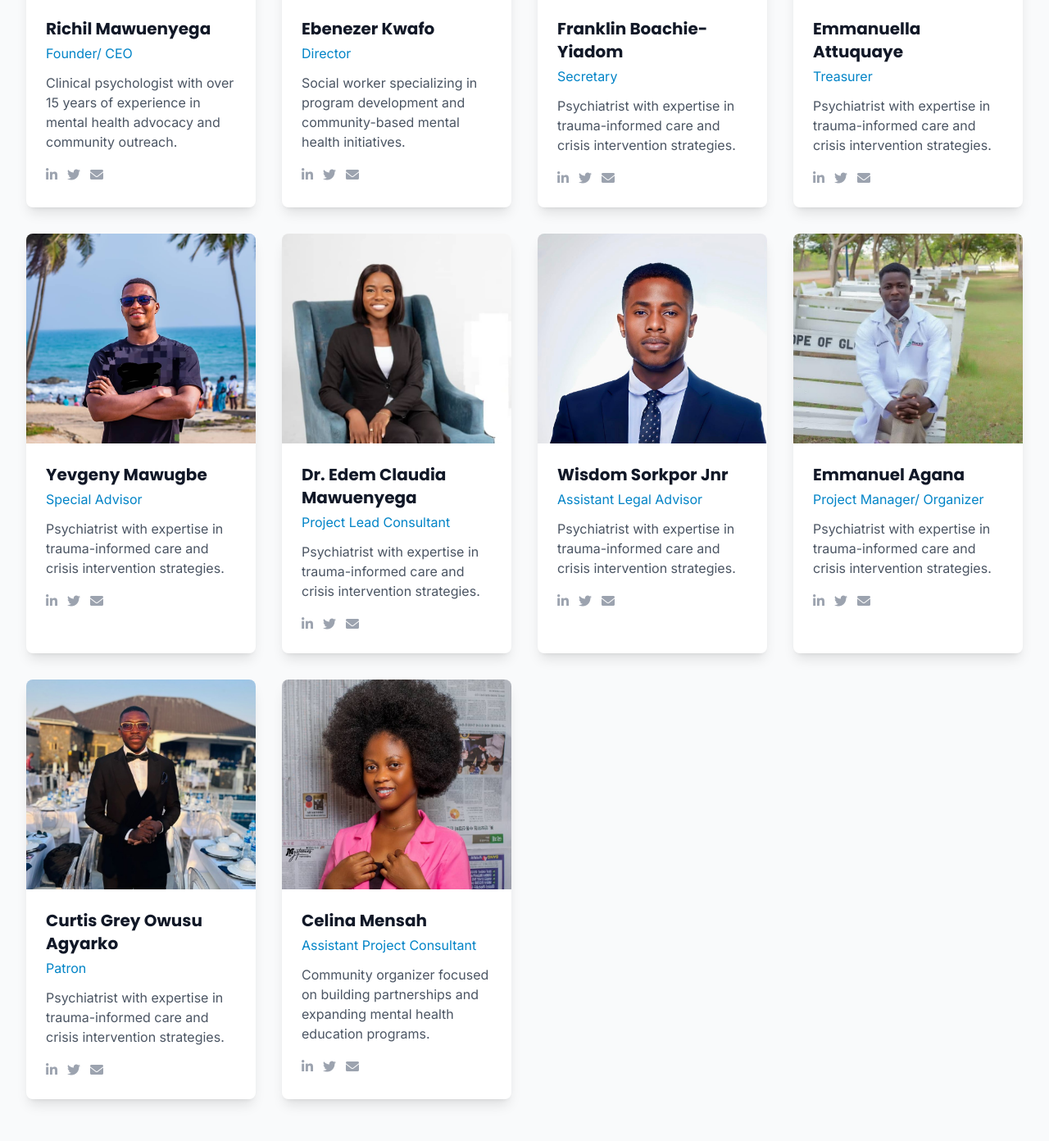
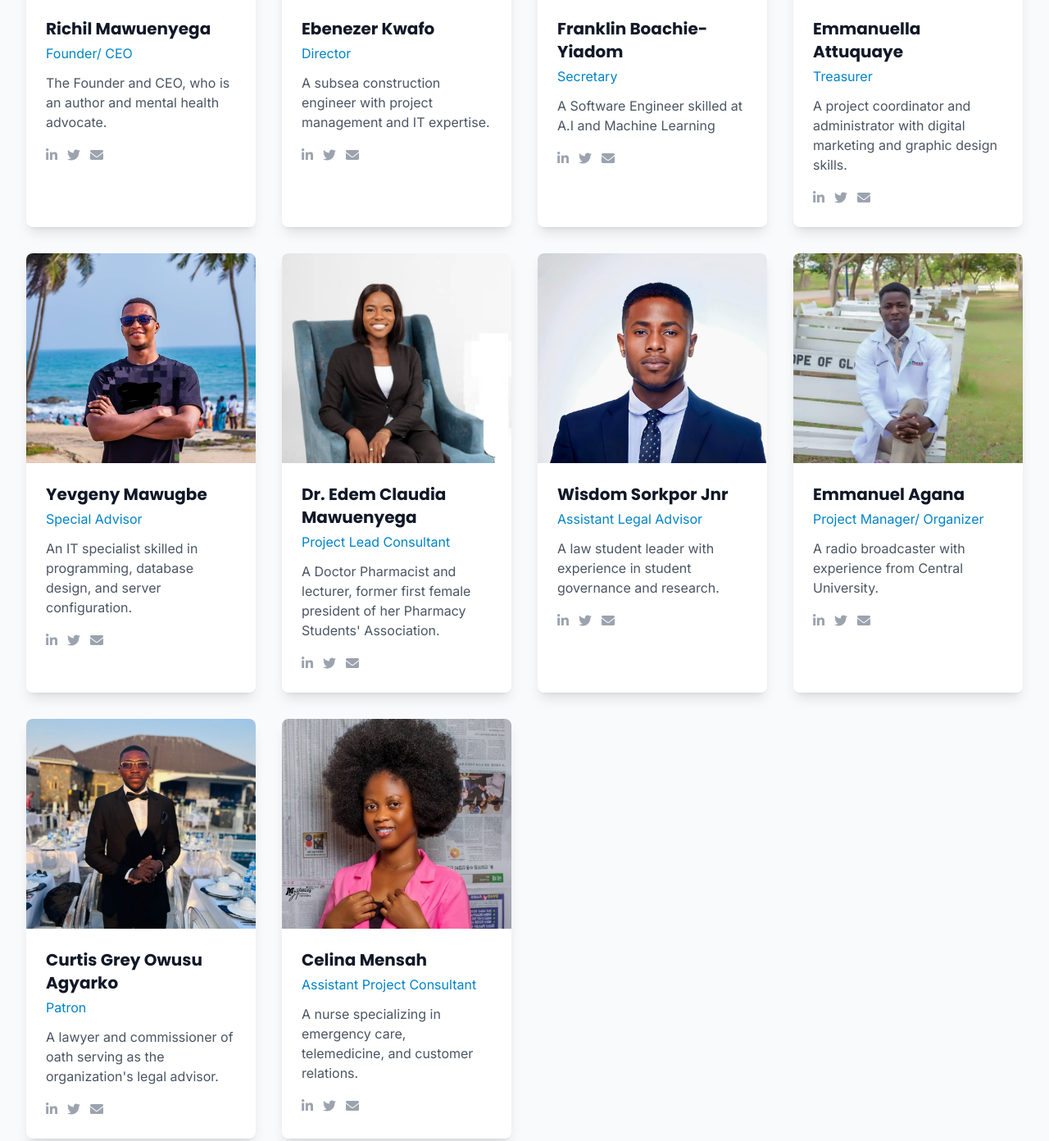
Before and after one commit to FranklinBoachieYiadom/1_CityHost, a website: page about.html in a window 1280 px wide. Shown: the part 2254-3646 px from the top of the page at 82% size. Drawn offline with nearby package versions, Linux system fonts and the light colour scheme.

Commit message:
Updated the Team information

```diff
--- a/about.html
+++ b/about.html
@@ -189,7 +189,7 @@
                     <div class="p-6">
                         <h3 class="text-xl font-bold text-gray-900 mb-1">Richil Mawuenyega</h3>
                         <p class="text-primary-600 mb-3">Founder/ CEO</p>
-                        <p class="text-gray-600 mb-4">Clinical psychologist with over 15 years of experience in mental health advocacy and community outreach.</p>
+                        <p class="text-gray-600 mb-4">The Founder and CEO, who is an author and mental health advocate.</p>
                         <div class="flex space-x-3">
                             <a href="#" class="text-gray-400 hover:text-primary-600 transition-all">
                                 <i class="fab fa-linkedin-in"></i>
@@ -212,7 +212,7 @@
                     <div class="p-6">
                         <h3 class="text-xl font-bold text-gray-900 mb-1">Ebenezer Kwafo</h3>
                         <p class="text-primary-600 mb-3">Director</p>
-                        <p class="text-gray-600 mb-4">Social worker specializing in program development and community-based mental health initiatives.</p>
+                        <p class="text-gray-600 mb-4">A subsea construction engineer with project management and IT expertise.</p>
                         <div class="flex space-x-3">
                             <a href="#" class="text-gray-400 hover:text-primary-600 transition-all">
                                 <i class="fab fa-linkedin-in"></i>
@@ -235,7 +235,7 @@
                     <div class="p-6">
                         <h3 class="text-xl font-bold text-gray-900 mb-1">Franklin Boachie-Yiadom</h3>
                         <p class="text-primary-600 mb-3">Secretary</p>
-                        <p class="text-gray-600 mb-4">Psychiatrist with expertise in trauma-informed care and crisis intervention strategies.</p>
+                        <p class="text-gray-600 mb-4">A Software Engineer skilled at A.I and Machine Learning</p>
                         <div class="flex space-x-3">
                             <a href="#" class="text-gray-400 hover:text-primary-600 transition-all">
                                 <i class="fab fa-linkedin-in"></i>
@@ -258,7 +258,7 @@
                     <div class="p-6">
                         <h3 class="text-xl font-bold text-gray-900 mb-1">Emmanuella Attuquaye</h3>
                         <p class="text-primary-600 mb-3">Treasurer</p>
-                        <p class="text-gray-600 mb-4">Psychiatrist with expertise in trauma-informed care and crisis intervention strategies.</p>
+                        <p class="text-gray-600 mb-4">A project coordinator and administrator with digital marketing and graphic design skills.</p>
                         <div class="flex space-x-3">
                             <a href="#" class="text-gray-400 hover:text-primary-600 transition-all">
                                 <i class="fab fa-linkedin-in"></i>
@@ -282,7 +282,7 @@
                     <div class="p-6">
                         <h3 class="text-xl font-bold text-gray-900 mb-1">Yevgeny Mawugbe</h3>
                         <p class="text-primary-600 mb-3">Special Advisor</p>
-                        <p class="text-gray-600 mb-4">Psychiatrist with expertise in trauma-informed care and crisis intervention strategies.</p>
+                        <p class="text-gray-600 mb-4">An IT specialist skilled in programming, database design, and server configuration.</p>
                         <div class="flex space-x-3">
                             <a href="#" class="text-gray-400 hover:text-primary-600 transition-all">
                                 <i class="fab fa-linkedin-in"></i>
@@ -306,7 +306,7 @@
                     <div class="p-6">
                         <h3 class="text-xl font-bold text-gray-900 mb-1">Dr. Edem Claudia Mawuenyega</h3>
                         <p class="text-primary-600 mb-3">Project Lead Consultant</p>
-                        <p class="text-gray-600 mb-4">Psychiatrist with expertise in trauma-informed care and crisis intervention strategies.</p>
+                        <p class="text-gray-600 mb-4">A Doctor Pharmacist and lecturer, former first female president of her Pharmacy Students' Association.</p>
                         <div class="flex space-x-3">
                             <a href="#" class="text-gray-400 hover:text-primary-600 transition-all">
                                 <i class="fab fa-linkedin-in"></i>
@@ -329,7 +329,7 @@
                     <div class="p-6">
                         <h3 class="text-xl font-bold text-gray-900 mb-1">Wisdom Sorkpor Jnr</h3>
                         <p class="text-primary-600 mb-3">Assistant Legal Advisor</p>
-                        <p class="text-gray-600 mb-4">Psychiatrist with expertise in trauma-informed care and crisis intervention strategies.</p>
+                        <p class="text-gray-600 mb-4">A law student leader with experience in student governance and research.</p>
                         <div class="flex space-x-3">
                             <a href="#" class="text-gray-400 hover:text-primary-600 transition-all">
                                 <i class="fab fa-linkedin-in"></i>
@@ -352,7 +352,7 @@
                     <div class="p-6">
                         <h3 class="text-xl font-bold text-gray-900 mb-1">Emmanuel Agana</h3>
                         <p class="text-primary-600 mb-3">Project Manager/ Organizer</p>
-                        <p class="text-gray-600 mb-4">Psychiatrist with expertise in trauma-informed care and crisis intervention strategies.</p>
+                        <p class="text-gray-600 mb-4">A radio broadcaster with experience from Central University.</p>
                         <div class="flex space-x-3">
                             <a href="#" class="text-gray-400 hover:text-primary-600 transition-all">
                                 <i class="fab fa-linkedin-in"></i>
@@ -375,7 +375,7 @@
                     <div class="p-6">
                         <h3 class="text-xl font-bold text-gray-900 mb-1">Curtis Grey Owusu Agyarko</h3>
                         <p class="text-primary-600 mb-3">Patron</p>
-                        <p class="text-gray-600 mb-4">Psychiatrist with expertise in trauma-informed care and crisis intervention strategies.</p>
+                        <p class="text-gray-600 mb-4">A lawyer and commissioner of oath serving as the organization's legal advisor.</p>
                         <div class="flex space-x-3">
                             <a href="#" class="text-gray-400 hover:text-primary-600 transition-all">
                                 <i class="fab fa-linkedin-in"></i>
@@ -398,7 +398,7 @@
                     <div class="p-6">
                         <h3 class="text-xl font-bold text-gray-900 mb-1">Celina Mensah</h3>
                         <p class="text-primary-600 mb-3">Assistant Project Consultant</p>
-                        <p class="text-gray-600 mb-4">Community organizer focused on building partnerships and expanding mental health education programs.</p>
+                        <p class="text-gray-600 mb-4">A nurse specializing in emergency care, telemedicine, and customer relations.</p>
                         <div class="flex space-x-3">
                             <a href="#" class="text-gray-400 hover:text-primary-600 transition-all">
                                 <i class="fab fa-linkedin-in"></i>
```
